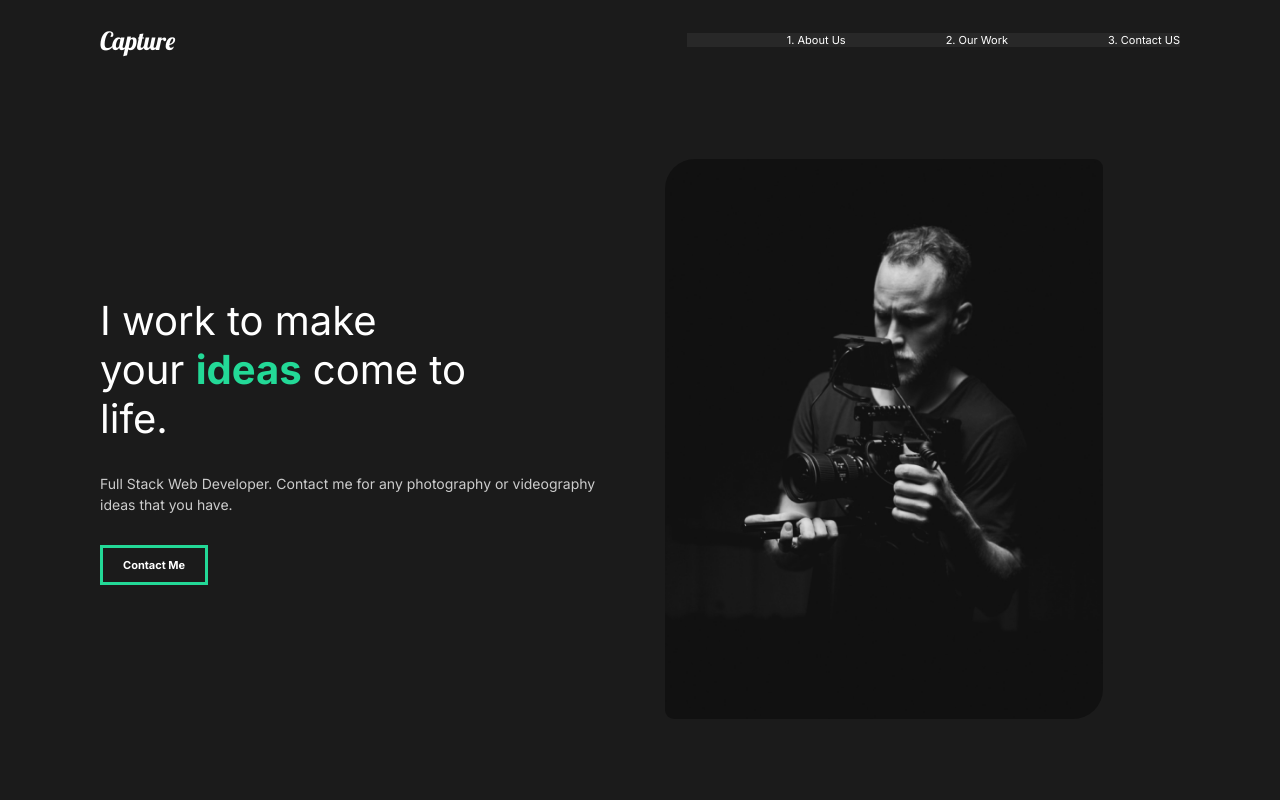
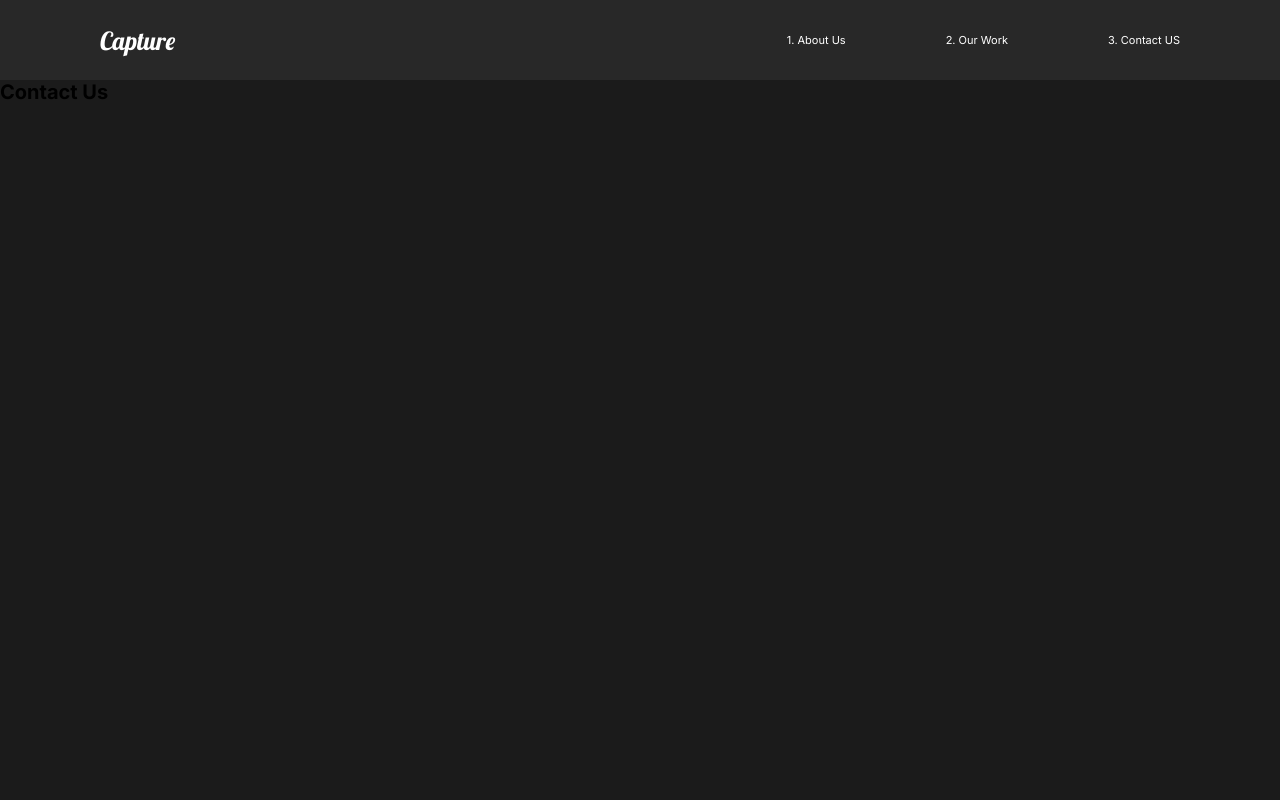
Before and after one commit to AliAbukahil/capture-photographer-website, a React (Create React App) app: page /contact in a window 1280 px wide. Shown: the top 800 px of the page. Built offline with nearby package versions, Linux system fonts and the light colour scheme.

Commit message:
Router DOM add

```diff
--- a/src/App.js
+++ b/src/App.js
@@ -3,7 +3,11 @@
 import GlobalStyles from "./components/GlobalStyles";
 // Importing Pages
 import AboutUs from "./pages/AboutUs";
+import ContactUs from "./pages/ContactUs";
+import OurWork from "./pages/OurWork";
 import Nav from "./components/Nav";
+// importing Router
+import { Switch, Route } from "react-router-dom";
 
 function App() {
   // The rendering section
@@ -11,7 +15,17 @@
     <div className="App">
       <GlobalStyles />
       <Nav />
-      <AboutUs />
+      <Switch>
+        <Route path="/" exact>
+          <AboutUs />
+        </Route>
+        <Route path="/work">
+          <OurWork />
+        </Route>
+        <Route path="/contact">
+          <ContactUs />
+        </Route>
+      </Switch>
     </div>
   );
 }
--- a/src/components/Nav.js
+++ b/src/components/Nav.js
@@ -1,24 +1,26 @@
 import React from "react";
 // Importing style components
 import styled from "styled-components";
+// Importing links
+import { Link } from "react-router-dom";
 
 const Nav = () => {
   return (
     <StyledNav>
       <h1>
-        <a id="logo" href="#">
+        <Link id="logo" to="/">
           Capture
-        </a>
+        </Link>
       </h1>
       <ul>
         <li>
-          <a href="#">1. About Us</a>
+          <Link to="/">1. About Us</Link>
         </li>
         <li>
-          <a href="#">2. Our Work</a>
+          <Link to="/work">2. Our Work</Link>
         </li>
         <li>
-          <a href="#">3. Contact US</a>
+          <Link to="/contact">3. Contact US</Link>
         </li>
       </ul>
     </StyledNav>
@@ -32,6 +34,7 @@
   justify-content: space-between;
   align-items: center;
   padding: 1rem 10rem;
+  background: #282828;
   a {
     color: white;
     text-decoration: none;
@@ -39,7 +42,6 @@
   ul {
     display: flex;
     list-style: none;
-    background: #282828;
   }
   #logo {
     font-size: 2.5rem;
--- a/src/index.js
+++ b/src/index.js
@@ -1,13 +1,16 @@
-import React from 'react';
-import ReactDOM from 'react-dom';
-import App from './App';
-import reportWebVitals from './reportWebVitals';
+import React from "react";
+import ReactDOM from "react-dom";
+import App from "./App";
+import reportWebVitals from "./reportWebVitals";
+import { BrowserRouter } from "react-router-dom";
 
 ReactDOM.render(
   <React.StrictMode>
-    <App />
+    <BrowserRouter>
+      <App />
+    </BrowserRouter>
   </React.StrictMode>,
-  document.getElementById('root')
+  document.getElementById("root")
 );
 
 // If you want to start measuring performance in your app, pass a function
--- /dev/null
+++ b/src/pages/ContactUs.js
@@ -0,0 +1,11 @@
+import React from "react";
+
+function ContactUs() {
+  return (
+    <div>
+      <h1>Contact Us</h1>
+    </div>
+  );
+}
+
+export default ContactUs;
--- /dev/null
+++ b/src/pages/OurWork.js
@@ -0,0 +1,11 @@
+import React from "react";
+
+function OurWork() {
+  return (
+    <div>
+      <h1>Our Work</h1>
+    </div>
+  );
+}
+
+export default OurWork;
```
